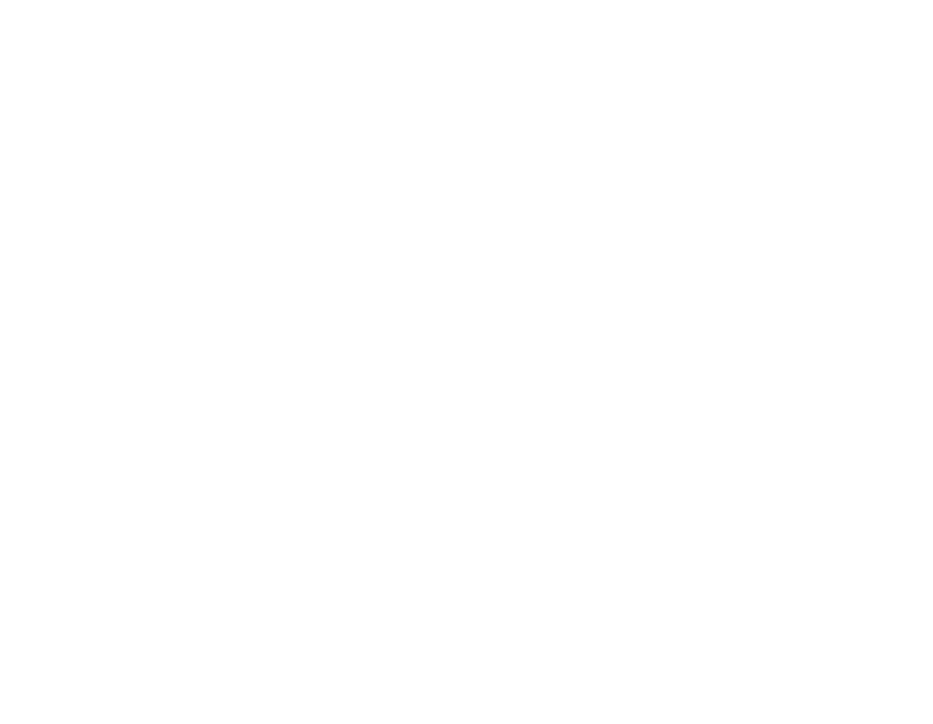
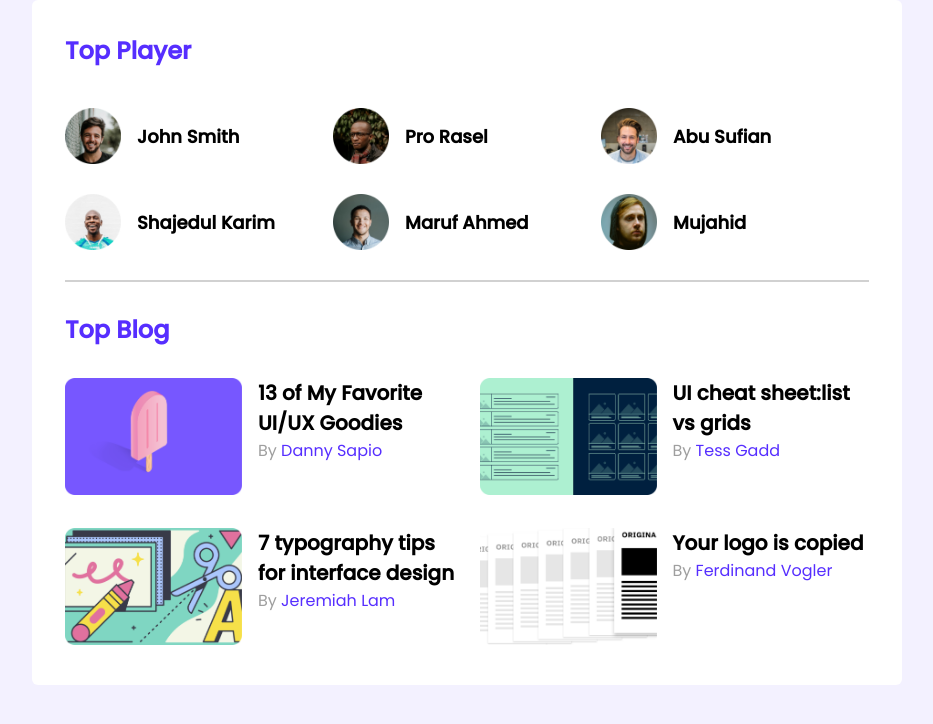
Before and after one commit to Antorkarmokar28/leader-broad-css-3, a plain HTML site: page index.html in a window 1280 px wide. Shown: the whole page, without its empty margins (173-1106 px from the left). Drawn offline with Linux system fonts and the light colour scheme; a web font is replaced by a local one.

Commit message:
top player and top blog section added

```diff
--- a/index.html
+++ b/index.html
@@ -5,8 +5,107 @@
     <meta http-equiv="X-UA-Compatible" content="IE=edge">
     <meta name="viewport" content="width=device-width, initial-scale=1.0">
     <title>Leader Broad</title>
+    <!-- stylesheet -->
+    <link rel="stylesheet" href="styles/style.css">
 </head>
 <body>
-
+    <!-- header start -->
+    <!-- <header class="header">
+        <div class="header-container">
+            <div class="logo-inner">
+                <img src="images/icons/logo.png" alt="">
+            </div>
+            <div class="menu-inner">
+                <ul>
+                    <li><a href="">Home</a></li>
+                    <li><a href="">About</a></li>
+                    <li><a href="">Works</a></li>
+                </ul>
+            </div>
+        </div>
+    </header> -->
+    <!-- header end -->
+    <!-- main start -->
+    <main>
+        <!-- top player and top blogs section start -->
+        <section class="top-player-setion">
+            <div class="container">
+                <!-- top player -->
+                <div class="top-player">
+                    <h2 class="section-title">Top Player</h2>
+                    <div class="players">
+                        <div class="player">
+                            <img src="images/players/player-1.png" alt="">
+                            <h3 class="player-name">John Smith</h3>
+                        </div>
+                        <div class="player">
+                            <img src="images/players/player-2.png" alt="">
+                            <h3 class="player-name">Pro Rasel</h3>
+                        </div>
+                        <div class="player">
+                            <img src="images/players/player-3.png" alt="">
+                            <h3 class="player-name">Abu Sufian</h3>
+                        </div>
+                        <div class="player">
+                            <img src="images/players/player-4.png" alt="">
+                            <h3 class="player-name">Shajedul Karim</h3>
+                        </div>
+                        <div class="player">
+                            <img src="images/players/player-5.png" alt="">
+                            <h3 class="player-name">Maruf Ahmed</h3>
+                        </div>
+                        <div class="player">
+                            <img src="images/players/player-6.png" alt="">
+                            <h3 class="player-name">Mujahid</h3>
+                        </div>
+                    </div>
+                </div>
+                <hr>
+                <!-- top blogs -->
+                <div class="top-blogs">
+                    <h2 class="blog-title">Top Blog</h2>
+                    <div class="blogs">
+                        <article class="blog">
+                            <div class="blog-thamnail">
+                                <img src="images/blogs/blog-1.png" alt="">
+                            </div>
+                            <div class="blog-info">
+                                <h2 class="blog-info-title">13 of My Favorite UI/UX Goodies</h2>
+                                <p class="blog-author">By <a href="#">Danny Sapio</a></p>
+                            </div>
+                        </article>
+                        <article class="blog">
+                            <div class="blog-thamnail">
+                                <img src="images/blogs/blog-2.png" alt="">
+                            </div>
+                            <div class="blog-info">
+                                <h2 class="blog-info-title">UI cheat sheet:list vs grids</h2>
+                                <p class="blog-author">By <a href="#">Tess Gadd</a></p>
+                            </div>
+                        </article>
+                        <article class="blog">
+                            <div class="blog-thamnail">
+                                <img src="images/blogs/blog-3.png" alt="">
+                            </div>
+                            <div class="blog-info">
+                                <h2 class="blog-info-title">7 typography tips for interface design</h2>
+                                <p class="blog-author">By <a href="#">Jeremiah Lam</a></p>
+                            </div>
+                        </article>
+                        <article class="blog">
+                            <div class="blog-thamnail">
+                                <img src="images/blogs/blog-4.png" alt="">
+                            </div>
+                            <div class="blog-info">
+                                <h2 class="blog-info-title">Your logo is copied</h2>
+                                <p class="blog-author">By <a href="#"> Ferdinand Vogler</a></p>
+                            </div>
+                        </article>
+                    </div>
+                </div>
+            </div>
+        </section>
+    </main>
+    <!-- main end -->
 </body>
 </html>
--- a/styles/style.css
+++ b/styles/style.css
@@ -0,0 +1,96 @@
+/* fonts */
+@import url('https://fonts.googleapis.com/css2?family=Odibee+Sans&family=Open+Sans:wght@400;500&family=Oswald:wght@200;400;500&family=Poppins:ital,wght@0,300;0,400;0,500;1,500&family=Roboto:ital,wght@0,300;0,400;1,500&family=Ubuntu:ital,wght@0,300;0,400;0,500;1,700&family=Work+Sans:wght@500;600&display=swap');
+/* common style or utilities */
+*{
+    margin: 0;
+    padding: 0;
+    box-sizing: border-box;
+}
+body{
+    background-color: #F3F1FF;
+    font-family: 'Poppins', sans-serif;
+}
+.container{
+    width: 870px;
+    background-color: #FFFFFF;
+    padding: 33px;
+    border-radius: 6px;
+}
+hr{
+    border: 1px solid #D1D1D1;
+}
+/* top player section style */
+.top-player{
+    margin-bottom: 30px;
+}
+.top-player-setion{
+    display: flex;
+    justify-content: center;
+}
+.section-title{
+    color: #562EFF;
+    font-style: normal;
+    font-size: 24px;
+    margin-bottom: 40px;
+}
+.players{
+    display: grid;
+    grid-template-columns: repeat(3, 1fr);
+    row-gap: 30px;
+}
+.player{
+    display: flex;
+    align-items: center;
+}
+.player img{
+    width: 56px;
+    height: 56px;
+}
+.player-name{
+    margin-left: 16px;
+    font-size: 18px;
+    font-style: normal;
+}
+
+/* -----------------------
+    top blogs style
+----------------------- */
+.top-blogs{
+    margin-top: 30px;
+}
+.blog-title{
+    margin-bottom: 31px;
+    color: #562EFF;
+    font-size: 24px;
+    font-style: normal;
+}
+.blogs{
+    display: grid;
+    grid-template-columns: repeat(2, 1fr);
+    grid-row-gap: 26px;
+    grid-column-gap: 25px;
+}
+.blog{
+    display: flex;
+}
+.blog .blog-thamnail img{
+    width: 177px;
+    height: 117px;
+}
+.blog-info{
+    margin-left: 16px;
+}
+.blog-info-title{
+    color: #000000;
+    font-style: normal;
+    font-size: 20px;
+}
+.blog-author{
+    color: #9F9F9F;
+    font-size: 16px;
+    font-style: normal;
+}
+.blog-author a{
+    text-decoration: none;
+    color: #562EFF;
+}
```
